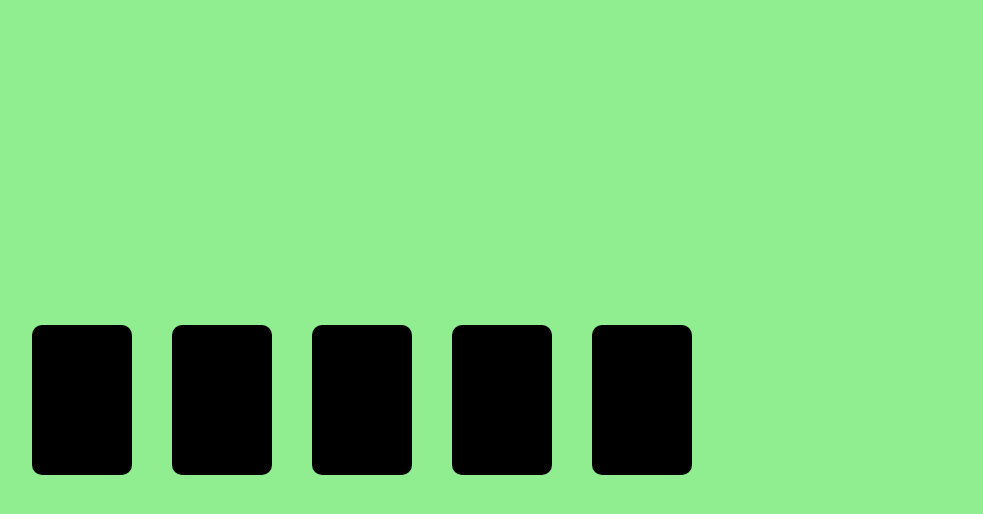
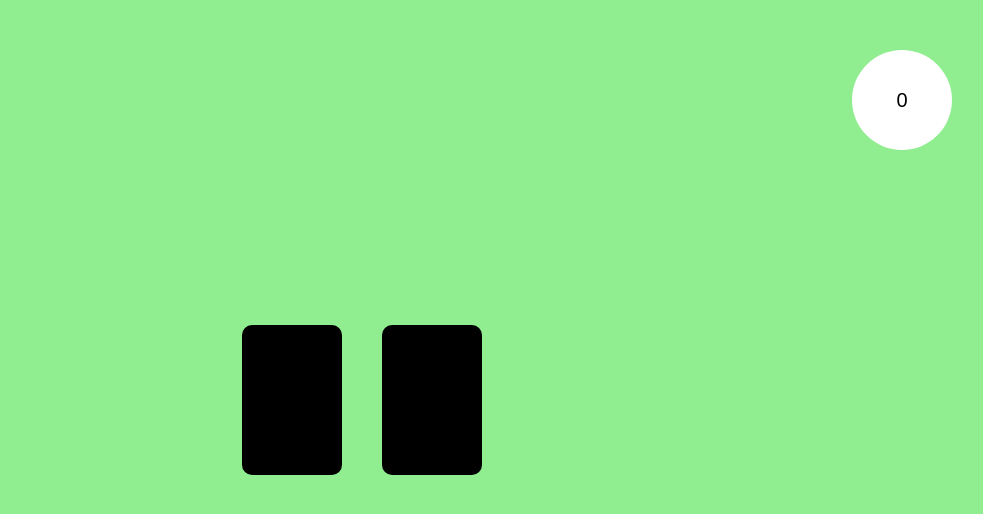
Before and after one commit to guidimarco/js-simon, a plain HTML site: page index.html in a window 1280 px wide. Shown: the whole page, without its empty margins (278-1261 px from the left). Drawn offline with nearby package versions, Linux system fonts and the light colour scheme.

Commit message:
HTML-CSS timer

```diff
--- a/assets/main.js
+++ b/assets/main.js
@@ -2,7 +2,7 @@ $("document").ready(function() {
     // GLOBAL VAR ASSIGNMENT
     var min = 1; // min value random number
     var max = 100; // max value random number
-    var totNumbers = 5; // total of rnd-n
+    var totNumbers = 2; // total of rnd-n
     var rndNumbers = []; // array of rnd-n
     var time = 5; // (sec) after that time cards --> hidden
     var userNumbers = []; // user-numbers
@@ -18,9 +18,10 @@ $("document").ready(function() {
     cardCreator(rndNumbers);
 
     // BONUS STEP countdown timer
+    $(".timer").text(time); // start value
     var clock = setInterval(function() {
         time--;
-        console.log(time);
+        $(".timer").text(time);
     }, 1000);
 
     // AFTER "TIME" SEC with visible numbers
--- a/assets/style.css
+++ b/assets/style.css
@@ -40,6 +40,7 @@ main {
     height: 100vh;
     background-color: lightgreen;
     display: flex;
+    position: relative;
 }
 
 /* #2-fold SSSSS CONTAINER SSSSS */
@@ -71,4 +72,21 @@ main {
 
 /* #/2-fold EEEEE CONTAINER EEEEE */
 
+/* #2-fold SSSSS TIMER SSSSS */
+.timer {
+    display: flex;
+    justify-content: center;
+    align-items: center;
+    width: 100px;
+    height: 100px;
+    background-color: white;
+    font-size: 20px;
+    border-radius: 50%;
+    position: absolute;
+    top: 50px;
+    right: 50px;
+}
+
+/* #/2-fold EEEEE TIMER EEEEE */
+
 /* </1-fold> EEEEE MAIN EEEEE */
--- a/index.html
+++ b/index.html
@@ -18,6 +18,9 @@
             <div class="container">
 
             </div>
+            <div class="timer">
+
+            </div>
         </main>
         <footer></footer>
 
```
